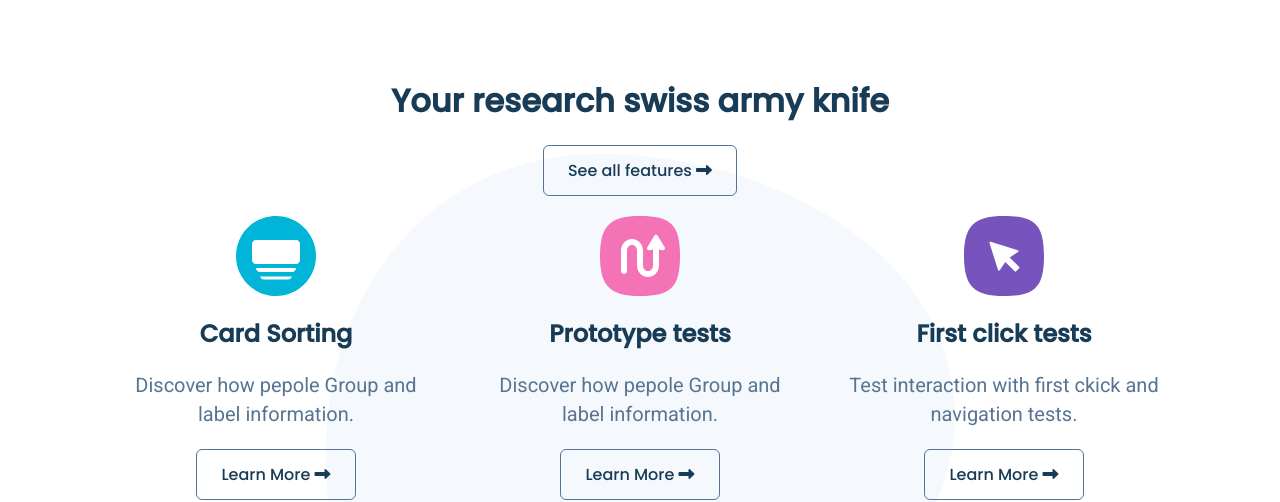
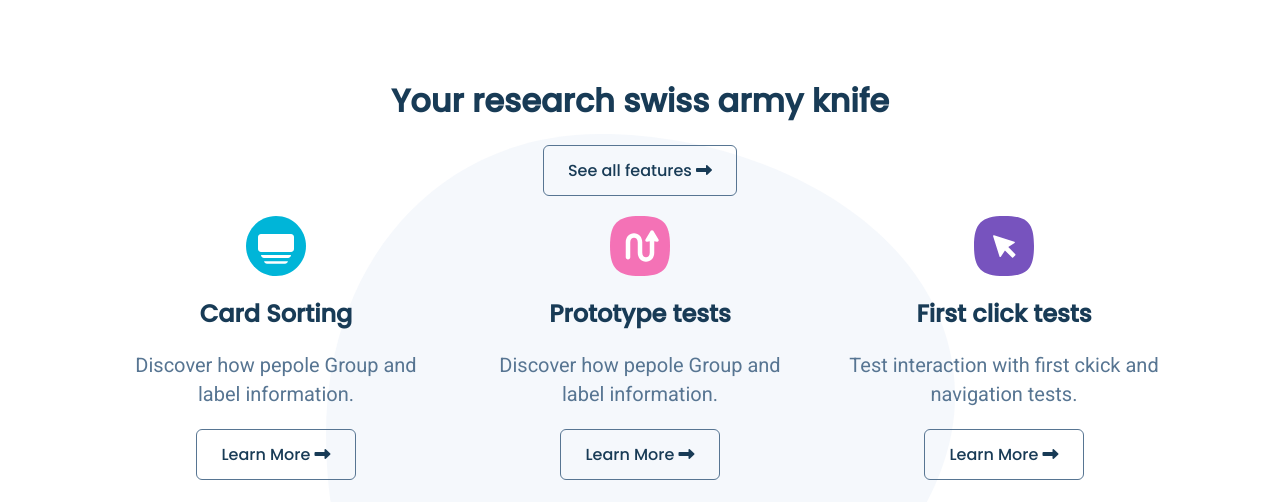
Before and after one commit to DeveloperMonirBD/modern-web-project, a plain HTML site: page index.html in a window 1280 px wide. Shown: the part 806-1308 px from the top of the page. Drawn offline with Linux system fonts and the light colour scheme.

Commit message:
Updated features-card img width

```diff
--- a/style.css
+++ b/style.css
@@ -208,6 +208,9 @@ header {
     max-width: 30%;
     text-align: center;
 }
+.features-card img {
+    width: 60px;
+}
 
 /* Big Feature Section */
 .big-feature-section {
```
